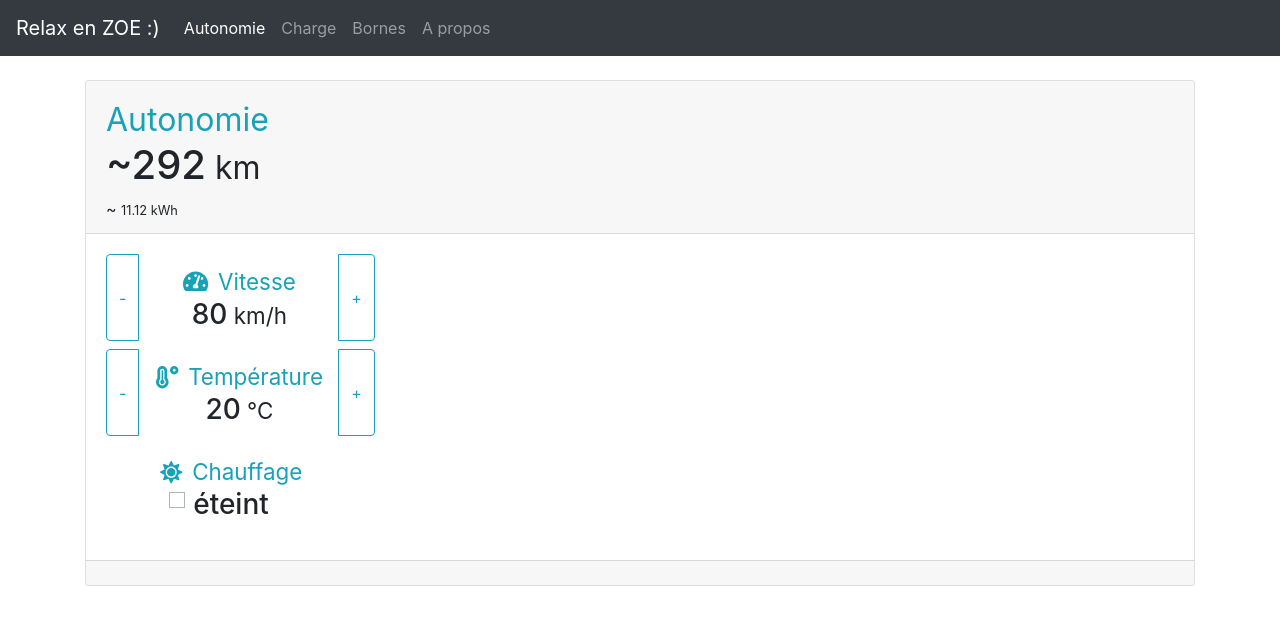
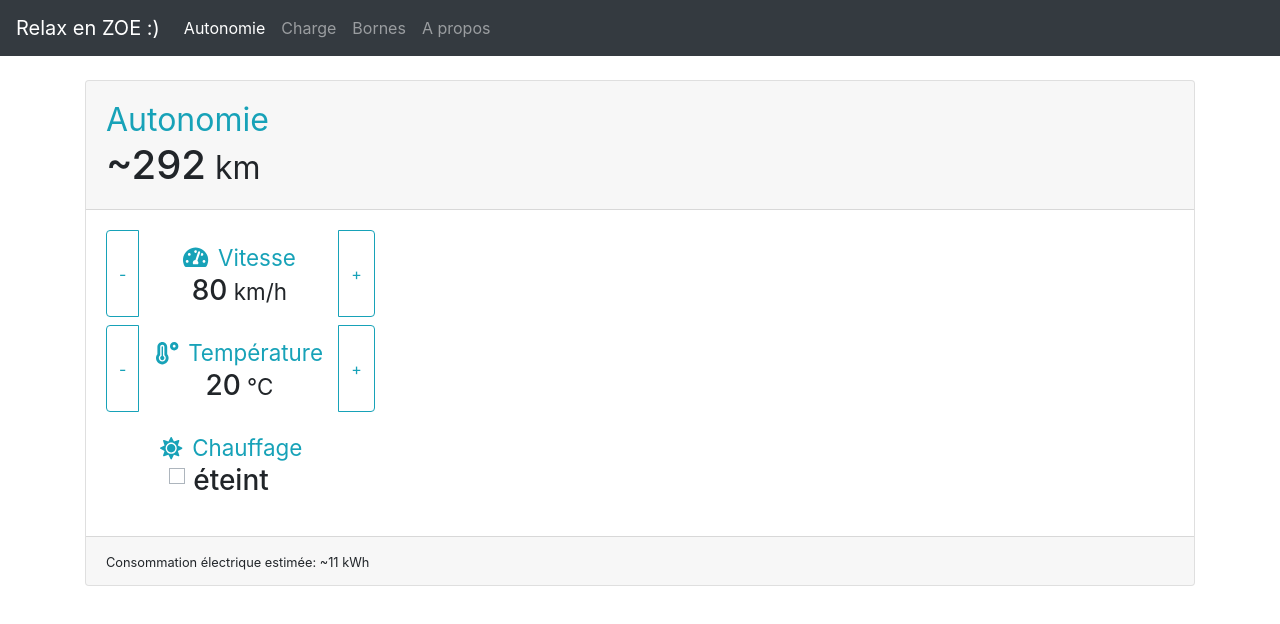
Before and after one commit to philippe-nougaillon/relax-en-zoe, a React (Create React App) app: page / in a window 1280 px wide. Shown: the top 624 px of the page. Built offline with nearby package versions, Linux system fonts and the light colour scheme; no server answers.

Commit message:
changement serveur bornes

```diff
--- a/src/pages/About.js
+++ b/src/pages/About.js
@@ -45,10 +45,10 @@ const About = () => {
                     Le tarif EDF utilisé pour estimer le coût d'une charge est de 0.15 €/kWh en heures pleines.<br />
 
                     <FontAwesomeIcon icon={ faChargingStation } style={{ marginRight: 10 }} />
-                    La liste des bornes est basée sur le fichier consolidé
-                    des bornes de recharge <a href='https://www.data.gouv.fr/fr/datasets/fichier-consolide-des-bornes-de-recharge-pour-vehicules-electriques/#' target="_blank" rel="noopener noreferrer">
-                        IRVE (Août 2019)
-                    </a>.
+                    La liste des bornes est basée sur
+                    le <a href='https://www.data.gouv.fr/fr/datasets/fichier-consolide-des-bornes-de-recharge-pour-vehicules-electriques/#' target="_blank" rel="noopener noreferrer">
+                        fichier consolidé des bornes de rechargeIRVE (Août 2019)
+                    </a> fourni par data.gouv.fr. Les bornes sont consultables sur ce site <a href="http://bornes.philnoug.com">bornes.philnoug.com</a>
                     <br /><br />
 
                     <FontAwesomeIcon icon={ faCodeBranch } style={{ marginRight: 10 }} />
--- a/src/pages/Autonomie.js
+++ b/src/pages/Autonomie.js
@@ -12,7 +12,6 @@ import { faTachometerAlt, faTemperatureHigh } from '@fortawesome/free-solid-svg-
 import CustomButtonBox from '../components/CustomButtonBox';
 import CustomSwitchBox from '../components/CustomSwitchBox';
 import Header from './AutonomieHeader';
-import Footer from './AutonomieFooter';
 
 
 function mapStateToProps(state) {
@@ -68,7 +67,9 @@ const Autonomie = ({ params, onSpeedUP, onSpeedDOWN, onTempUP, onTempDOWN, onHea
                         onChange={ onHeaterSWITCH } >
                     </CustomSwitchBox>
                 </div>
-                <Footer />
+                <div className="card-footer">
+                    <small>Consommation électrique estimée: ~{ params.consommation | 0 } kWh </small>
+                </div>
             </div>
         </div>
     )}
--- a/src/pages/AutonomieFooter.js
+++ /dev/null
@@ -1,11 +0,0 @@
-import React from 'react';
-
-function Footer () {
-    return (
-        <div className="card-footer">
-
-        </div>
-    );
-}
-
-export default Footer;
--- a/src/pages/AutonomieHeader.js
+++ b/src/pages/AutonomieHeader.js
@@ -16,7 +16,6 @@ function Header ({ params }) {
                 ~{ params.autonomie | 0 }
                 <small> km</small>
             </h1>
-            ~ <small>{ params.consommation } kWh</small>
         </div>
     );
 }
--- a/src/pages/Bornes.js
+++ b/src/pages/Bornes.js
@@ -4,7 +4,7 @@ import { FontAwesomeIcon } from '@fortawesome/react-fontawesome';
 import { faPlug, faChargingStation, faEuroSign } from '@fortawesome/free-solid-svg-icons';
 
 
-const PATH_BASE   = 'https://bornes.philnoug.com';
+const PATH_BASE   = 'http://bornes.philnoug.com';
 //const PATH_BASE     = 'http://localhost:3030';
 
 const PATH_SEARCH = '/api/v1/bornes.json';
--- a/src/reducers/params.js
+++ b/src/reducers/params.js
@@ -138,13 +138,14 @@ function calculate(charge, speed, temp, heater) {
 
     let results = {'autonomie': 0, 'consommation': 0};
     let autonomie = 0;
+    let conso = 0
 
     // Puissance restante
     const puissance = 41; // Batterie ZOE 4.0 (41kW)
     const battery   = puissance - (puissance * (100 - charge) / 100);
 
     // Consommation
-    const conso = consommations[speed];
+    conso = consommations[speed];
     autonomie = battery * (speed / conso);
 
     // Impact de la température extérieure
@@ -155,6 +156,7 @@ function calculate(charge, speed, temp, heater) {
     if (heater && temp <= 10) {
         const heatercost = heatercosts[temp];
         autonomie = autonomie - (autonomie * heatercost / 100);
+        conso = conso + (conso * heatercost / 100);
     }
 
     results['autonomie']= autonomie;
```
